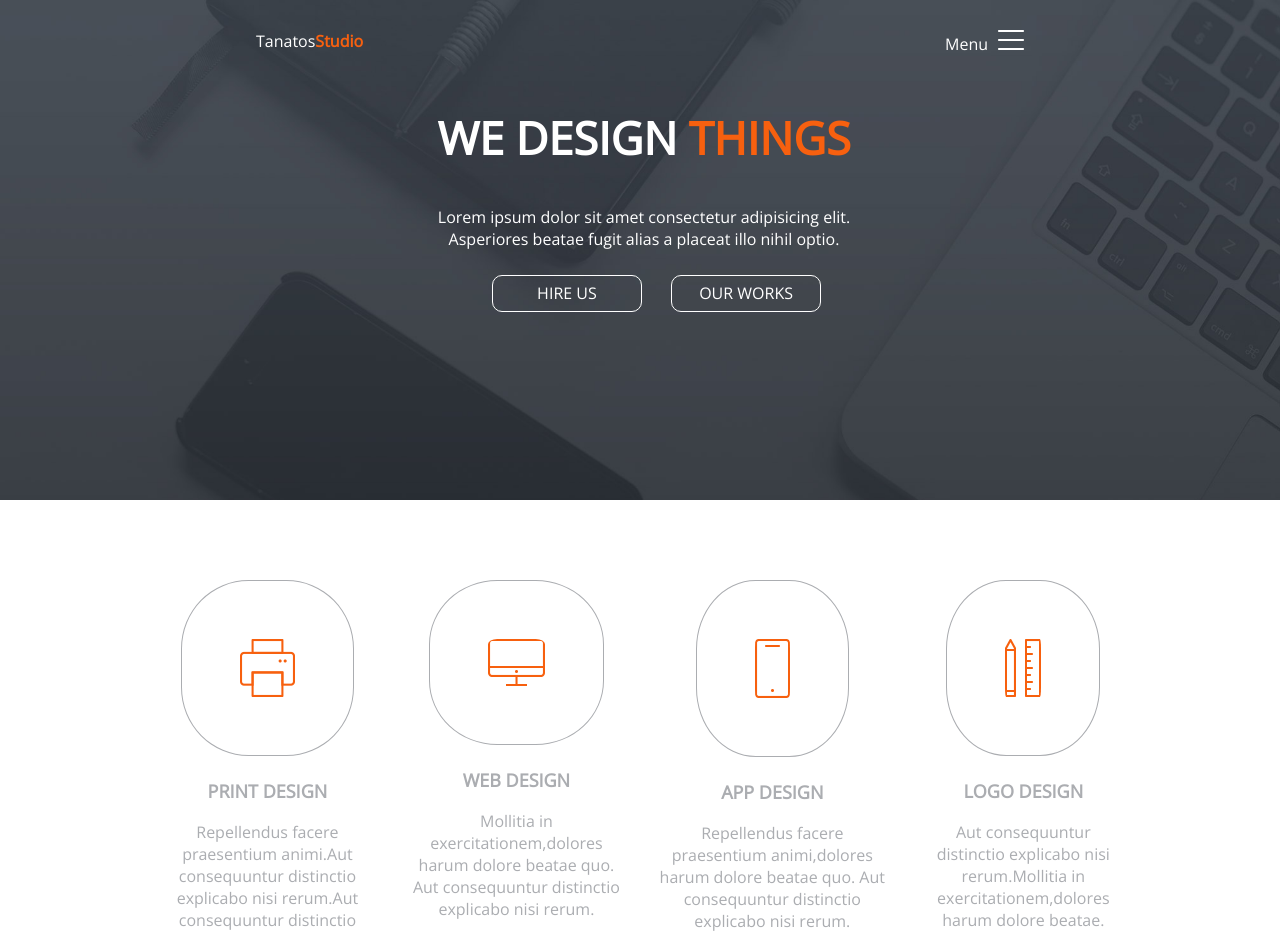
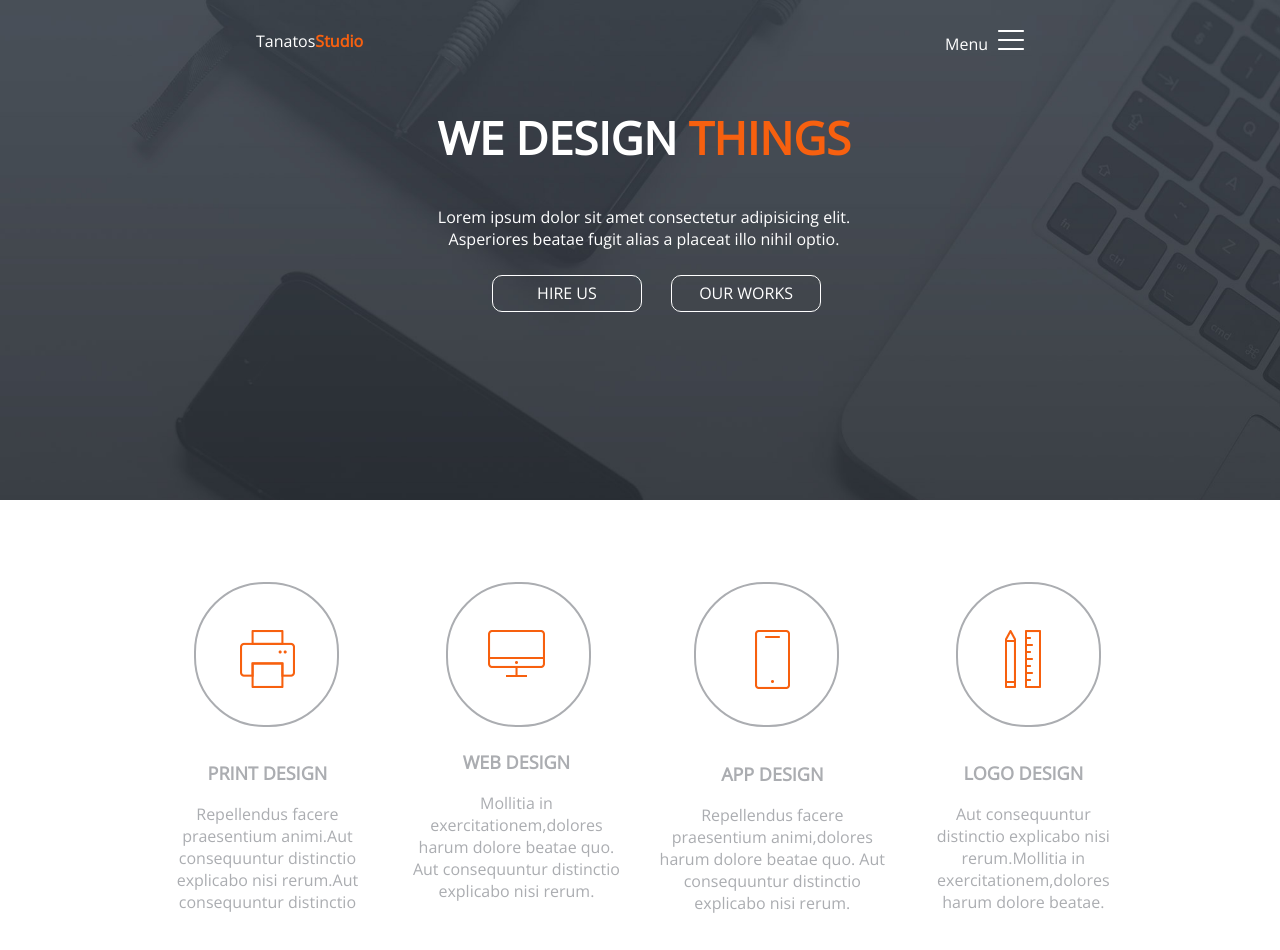
Before and after one commit to LjiljaMojso/css_project, a plain HTML site: page index.html in a window 1280 px wide. Shown: the top 950 px of the page. Drawn offline with nearby package versions, Linux system fonts and the light colour scheme.

Commit message:
changing one section

```diff
--- a/index.html
+++ b/index.html
@@ -31,35 +31,40 @@
 
     <div class="cf container1">
             <div class="row">
-            <i class="icon">
-                <img src="./img/print-icon.png" alt="">
-            </i>
+                <div class="icon">
+
+                </div>
+                <img class="circle" src="./img/print-icon.png" alt="">
             <h3>PRINT DESIGN</h3>
             <p class="about">
             Repellendus facere praesentium animi.Aut consequuntur distinctio explicabo nisi rerum.Aut consequuntur distinctio
             </p>
         </div>
         <div class="row">
-            <i class="icon">
-                <img src="./img/web-icon.png" alt="">
-            </i>
+            <div class="icon">
+
+            </div>
+                <img class="circle" src="./img/web-icon.png" alt="">
             <h3>WEB DESIGN</h3>
             <p class="about">Mollitia in exercitationem,dolores harum dolore beatae quo. Aut consequuntur distinctio explicabo nisi rerum.
             </p>
         </div>
         <div class="row">
-            <i class="icon">
-                <img src="./img/app-icon.png" alt="">
-            </i>
+            <div class="icon">
+
+            </div>
+                <img class="circle" src="./img/app-icon.png" alt="">
+
             <h3>APP DESIGN</h3>
             <p class="about">
             Repellendus facere praesentium animi,dolores harum dolore beatae quo. Aut consequuntur distinctio explicabo nisi rerum.
             </p>
         </div>
         <div class="row">
-            <i class="icon">
-                <img src="./img/logo-icon.png" alt="">
-            </i>
+            <div class="icon">
+
+            </div>
+                <img class="circle" src="./img/logo-icon.png" alt="">
             <h3>LOGO DESIGN</h3>
             <p class="about">
             Aut consequuntur distinctio explicabo nisi rerum.Mollitia in exercitationem,dolores harum dolore beatae.
--- a/style.css
+++ b/style.css
@@ -93,6 +93,7 @@ p.about{
 }
 div.row{
     padding:15px;
+    position: relative;
 
 }
 h3{
@@ -101,12 +102,20 @@ h3{
     font-size: 18px;
     text-align: center;
 }
-i.icon img{
-    border: 1px solid#abadb1;
-    border-radius: 39%;
+img.circle{
     margin: 5px;
-    padding: 58px;
+    padding: 50px;
 
+}
+div.icon{
+    background-color: transparent;
+    border: 2px solid #abadb1;
+    width: 145px;
+    height: 145px;
+    border-radius: 70px;
+    position: absolute;
+    top: 6%;
+    left: 21%;
 }
 
 section#newsleter{
@@ -303,7 +312,6 @@ section#contact{
     background-image: url(./img/contact-background.jpg);
     background-repeat: no-repeat;
     width: 100%;
-    max-width: 1400px;
     height: 600px;
     position: relative;
 }
@@ -537,9 +545,15 @@ p.footer{
     }
     div.row{
         padding: 40px;
+
     }
     div.row h3{
         display: block;
+    }
+    div.icon {
+        position: absolute;
+        top: 12%;
+        left: 36%;
     }
 
     form.newsleter{
```
